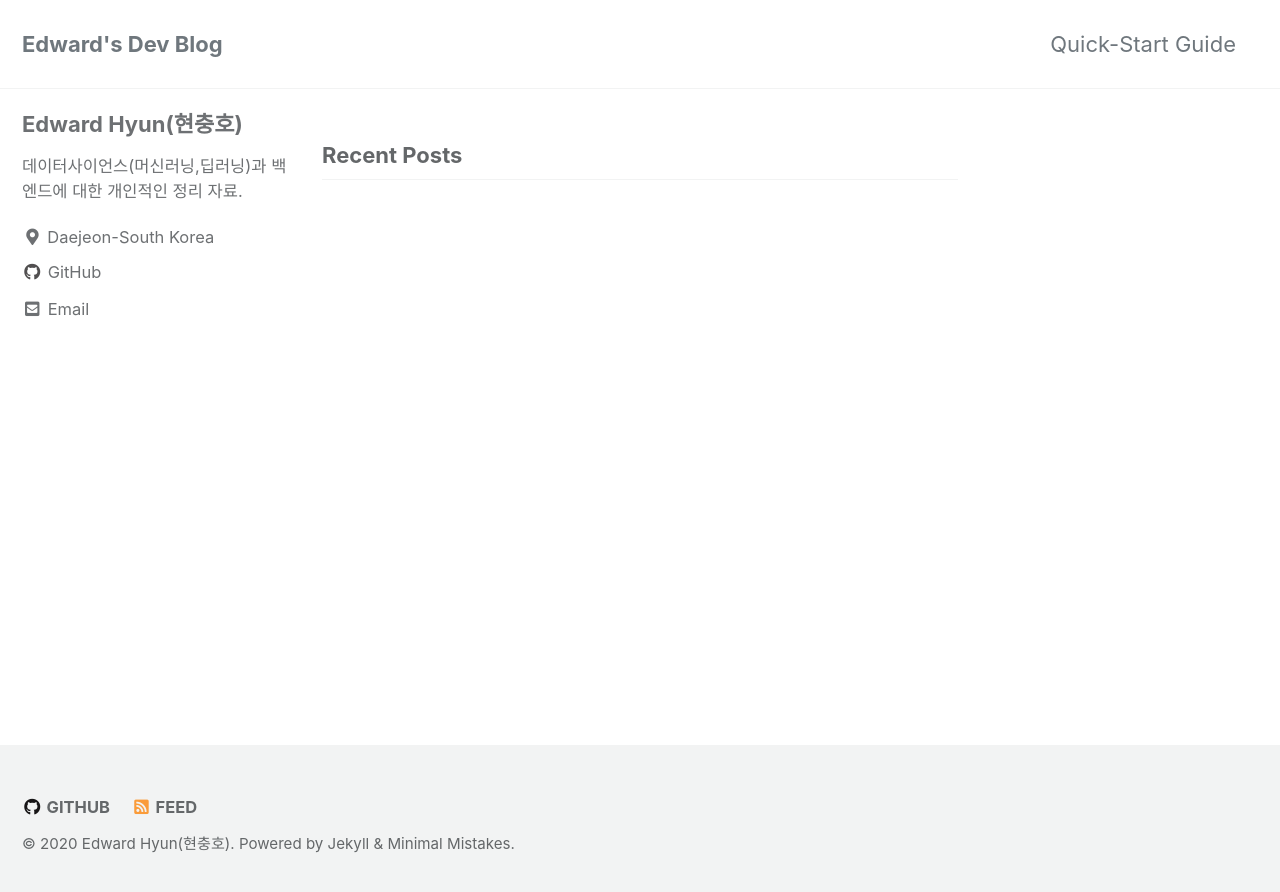
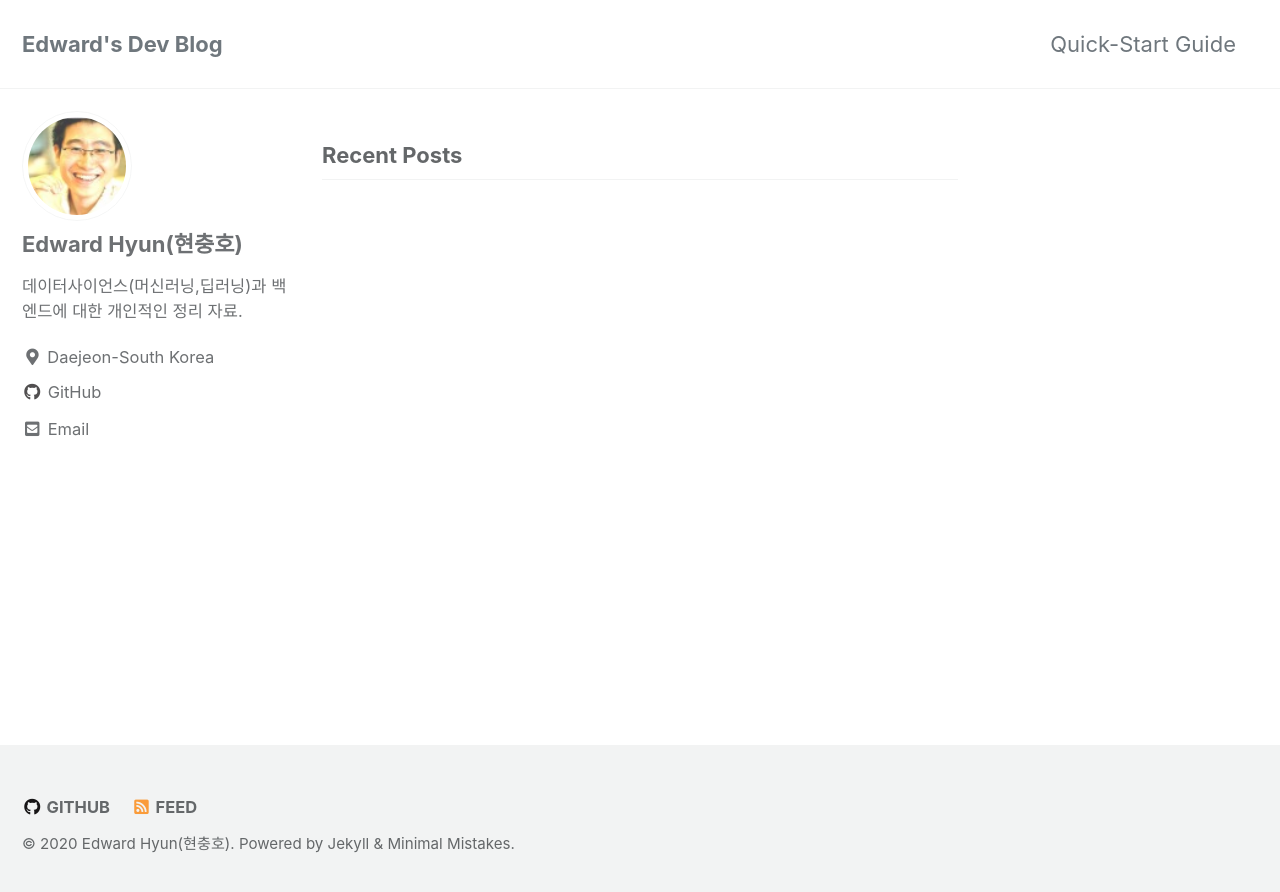
Before and after one commit to iamhch24/iamhch24.github.io, a Jekyll site: the page built from index.html, in a window 1280 px wide. Shown: the top 892 px of the page. Built offline with Jekyll 4.4.1, drawn with Linux system fonts in a browser that asks for light colours; cached includes are drawn as plain includes; the list of posts is cut into pages by our own code.

Commit message:
Update _config.yml

```diff
--- a/_config.yml
+++ b/_config.yml
@@ -94,7 +94,7 @@
 # Site Author
 author:
   name             : "Edward Hyun(현충호)"
-  avatar           : # path of avatar image, e.g. "/assets/images/bio-photo.jpg"
+  avatar           : "/assets/images/iamhch.jpg"
   bio              : "데이터사이언스(머신러닝,딥러닝)과 백엔드에 대한 개인적인 정리 자료."
   location         : "Daejeon-South Korea"
   email            : "iamhch24@gmail.com"
```
